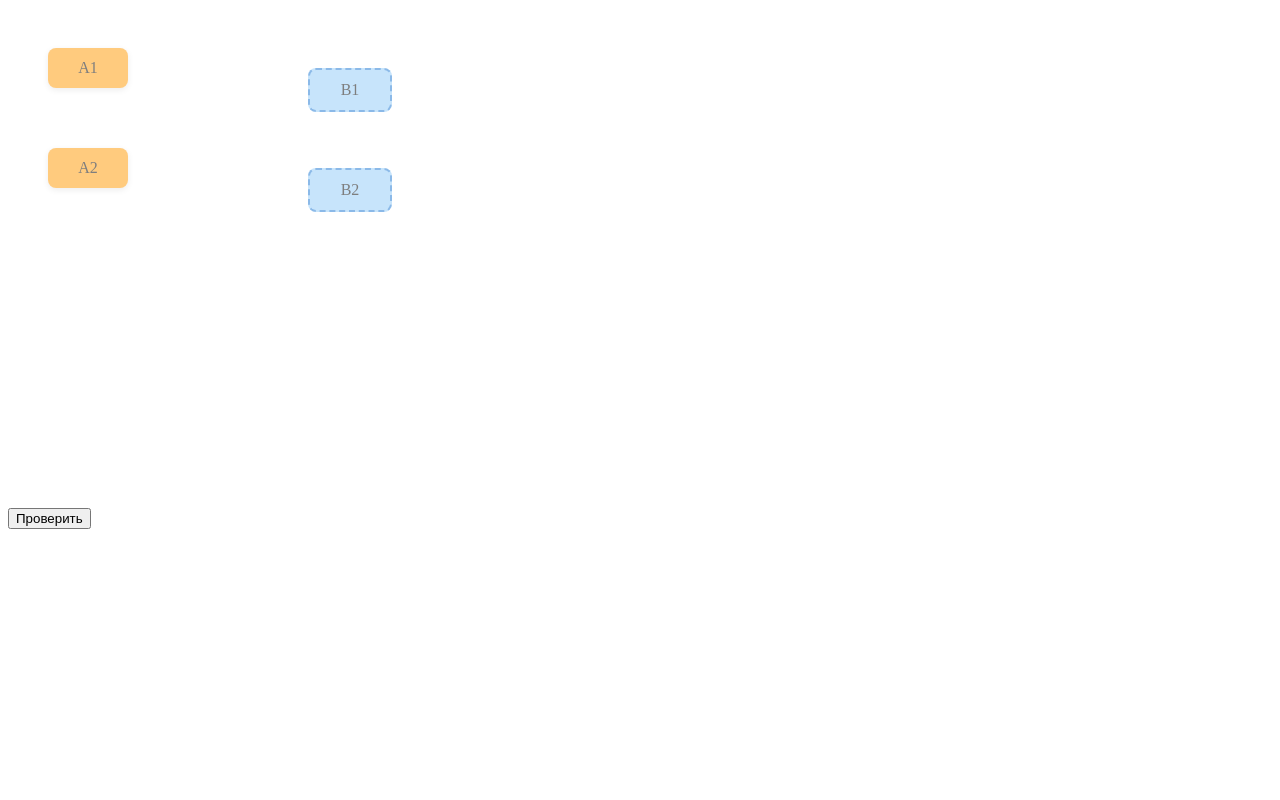
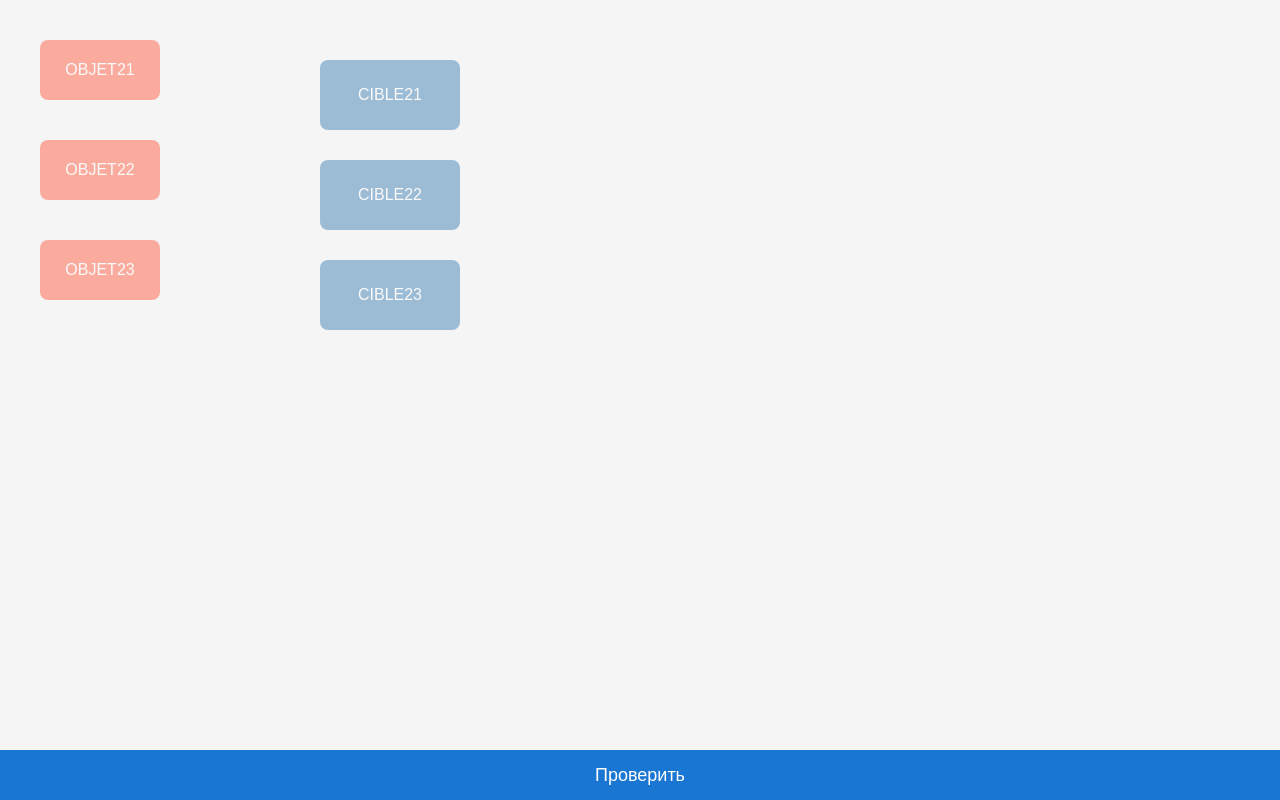
Before and after one commit to saxopok/test, a plain HTML site: page index.html in a window 1280 px wide. Drawn offline with Linux system fonts and the light colour scheme.

Commit message:
Update index.html

```diff
--- a/index.html
+++ b/index.html
@@ -1,57 +1,58 @@
-<div class="dnd-stage">
-  <!-- Перетаскиваемые -->
-  <div class="dnd-drag" data-dnd-id="1" style="left:40px; top:40px;">A1</div>
-  <div class="dnd-drag" data-dnd-id="2" style="left:40px; top:140px;">A2</div>
+<!DOCTYPE html>
+<html lang="ru">
+<head>
+  <meta charset="UTF-8" />
+  <meta name="viewport" content="width=device-width, initial-scale=1.0" />
+  <title>DNDoo Lite Demo</title>
+  <style>
+    body {
+      margin: 0;
+      padding: 0;
+      background: #f5f5f5;
+      font-family: sans-serif;
+      position: relative;
+      height: 100vh;
+      overflow: hidden;
+    }
+    .stage {
+      position: relative;
+      width: 100%;
+      height: calc(100% - 50px);
+    }
+    button {
+      width: 100%;
+      height: 50px;
+      font-size: 18px;
+      background: #1976d2;
+      color: white;
+      border: none;
+      cursor: pointer;
+    }
+    button:hover {
+      background: #1565c0;
+    }
+  </style>
+</head>
+<body>
 
-  <!-- Слоты -->
-  <div class="dnd-slot" data-dnd-id="1" data-hide-drag="true" style="left:300px; top:60px;">B1</div>
-  <div class="dnd-slot" data-dnd-id="2" style="left:300px; top:160px;">B2</div>
+<div class="stage">
+  <!-- Пара 21 -->
+  <div data-ref="objet" data-num="21" style="left:40px;top:40px;position:absolute;width:120px;height:60px;background:tomato;color:#fff;display:flex;align-items:center;justify-content:center;">OBJET21</div>
+  <div data-ref="cible" data-num="21" data-hide="true" style="left:320px;top:60px;position:absolute;width:140px;height:70px;background:steelblue;color:#fff;display:flex;align-items:center;justify-content:center;">CIBLE21</div>
+
+  <!-- Пара 22 -->
+  <div data-ref="objet" data-num="22" style="left:40px;top:140px;position:absolute;width:120px;height:60px;background:tomato;color:#fff;display:flex;align-items:center;justify-content:center;">OBJET22</div>
+  <div data-ref="cible" data-num="22" style="left:320px;top:160px;position:absolute;width:140px;height:70px;background:steelblue;color:#fff;display:flex;align-items:center;justify-content:center;">CIBLE22</div>
+
+  <!-- Пара 23 -->
+  <div data-ref="objet" data-num="23" style="left:40px;top:240px;position:absolute;width:120px;height:60px;background:tomato;color:#fff;display:flex;align-items:center;justify-content:center;">OBJET23</div>
+  <div data-ref="cible" data-num="23" style="left:320px;top:260px;position:absolute;width:140px;height:70px;background:steelblue;color:#fff;display:flex;align-items:center;justify-content:center;">CIBLE23</div>
 </div>
 
-<button id="checkBtn">Проверить</button>
+<button onclick="(function(){ const r = DNDo.validate(); alert(`Правильно: ${r.correct} из ${r.total}`) })()">Проверить</button>
 
-<script src="./drag.js"></script>
-<script src="./slot.js"></script>
-<script src="./validate.js"></script>
-<script>
-  // Инициализация
-  DND.initDraggables();
-  DND.initSlots();
+<!-- Подключаем общий скрипт -->
+<script src="./dndoo-lite.js"></script>
 
-  // Кнопка проверки
-  document.getElementById('checkBtn').addEventListener('click', () => {
-    const report = DND.validateAll();
-    // Здесь можешь показать свою обратную связь:
-    alert(`Правильно: ${report.correct} из ${report.total}`);
-  });
-
-  // Слушаем события (по желанию)
-  document.addEventListener('dnd:match',  (e) => console.log('match', e.detail));
-  document.addEventListener('dnd:mismatch', (e) => console.log('mismatch', e.detail));
-</script>
-
-<style>
-.dnd-stage { position: relative; width: 800px; height: 500px; }
-.dnd-drag, .dnd-slot {
-  position: absolute;
-  min-width: 80px; min-height: 40px;
-  display: flex; align-items: center; justify-content: center;
-  border-radius: 8px; user-select: none;
-  opacity: 0.5; /* как ты и хотел */
-}
-.dnd-drag {
-  background: #ff9800; cursor: grab;
-  box-shadow: 0 2px 6px rgba(0,0,0,.15);
-  touch-action: none; /* для Pointer Events */
-}
-.dnd-drag:active { cursor: grabbing; }
-.dnd-slot {
-  background: #90caf9; border: 2px dashed #1976d2;
-}
-.dnd-slot.dnd-hit {
-  outline: 2px solid #4caf50; /* подсветка, когда наводим */
-}
-.dnd-slot.dnd-locked {
-  background: #a5d6a7; border-color: #2e7d32;
-}
-<style>
+</body>
+</html>
```
